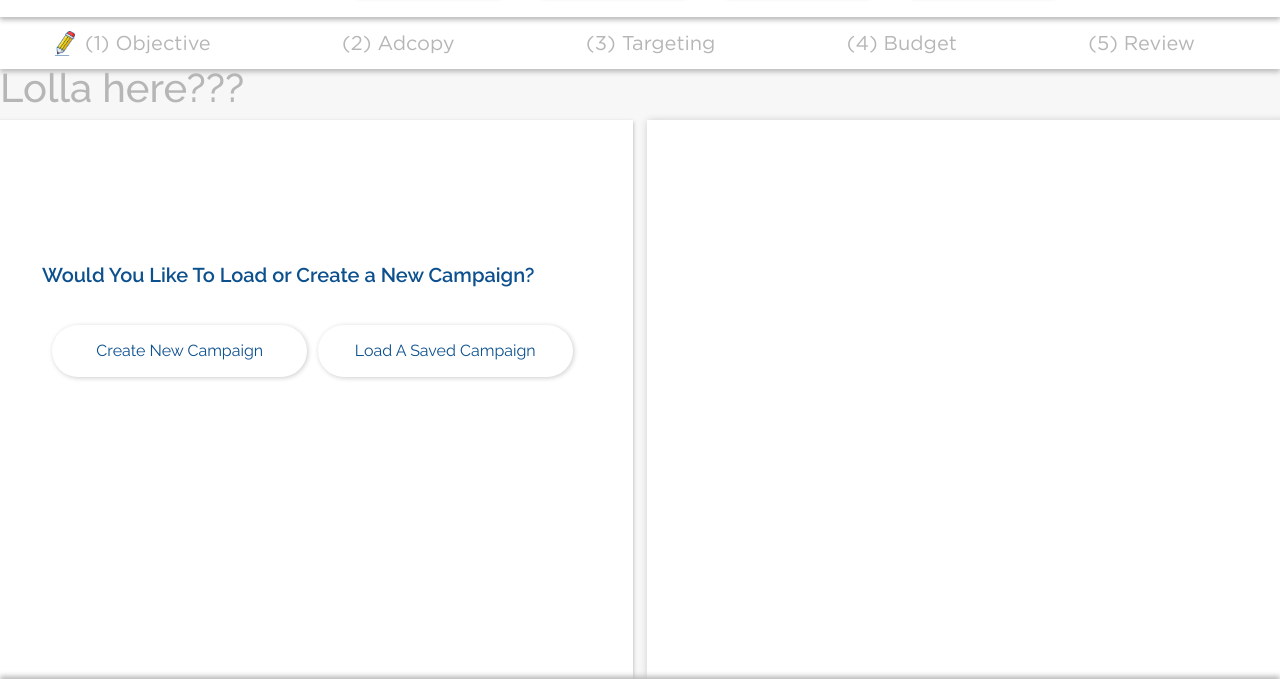
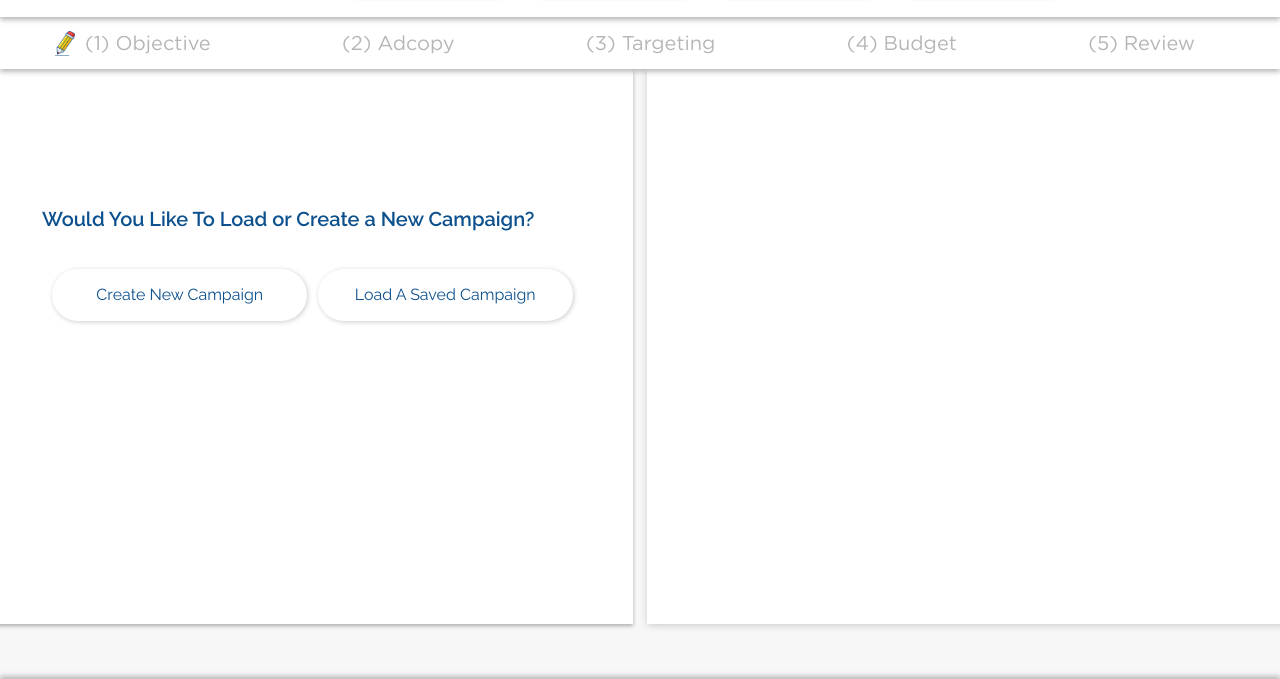
Before and after one commit to 10Volo/Samy-order-page, a website: page creation.html in a window 1280 px wide. Shown: the part 61-740 px from the top of the page. Drawn offline with nearby package versions, Linux system fonts and the light colour scheme.

Commit message:
fix#2323211

```diff
--- a/creation.html
+++ b/creation.html
@@ -72,7 +72,6 @@
     </div>
 </section>
 <section class="content-wrapper">
-	<h1>Lolla here???</h1>
     <div class="row">
         <div class="col-sm-6">
             <div class="content-left-wrapper" id="scroll-1">
```
